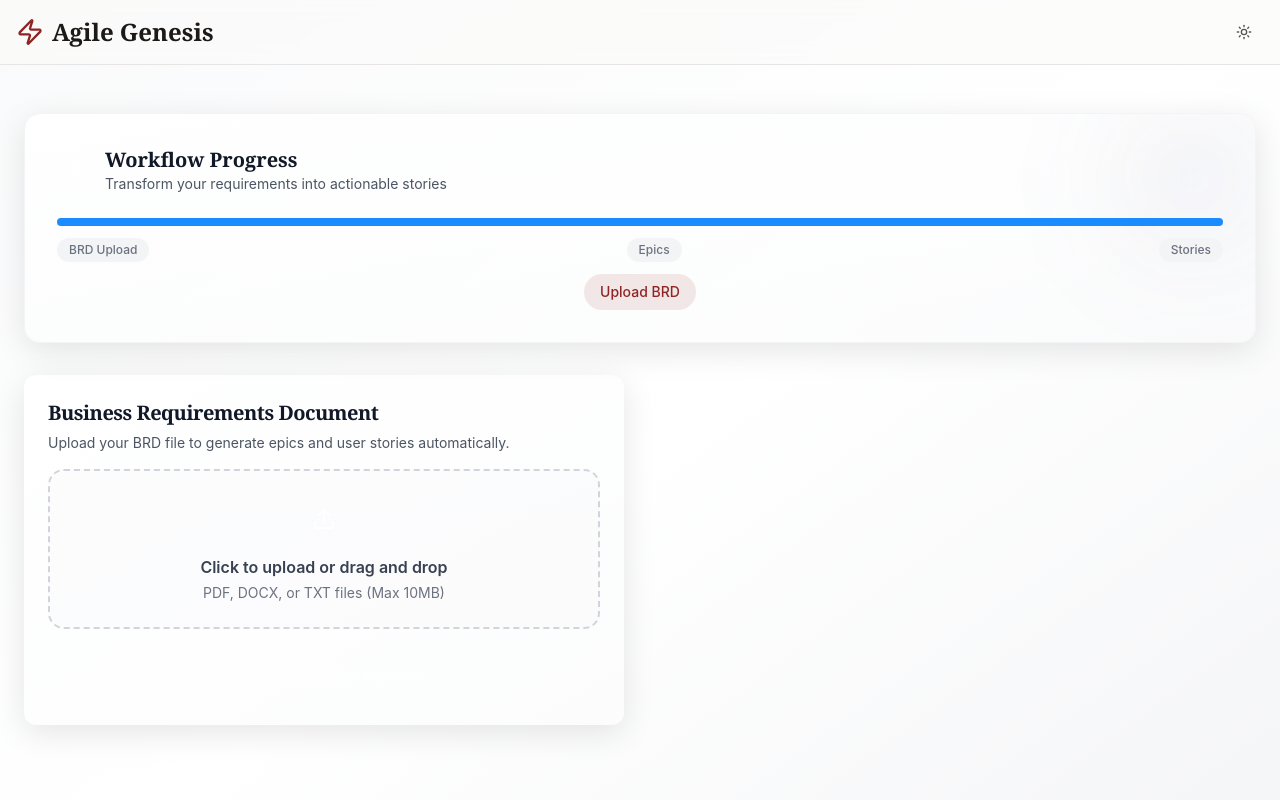
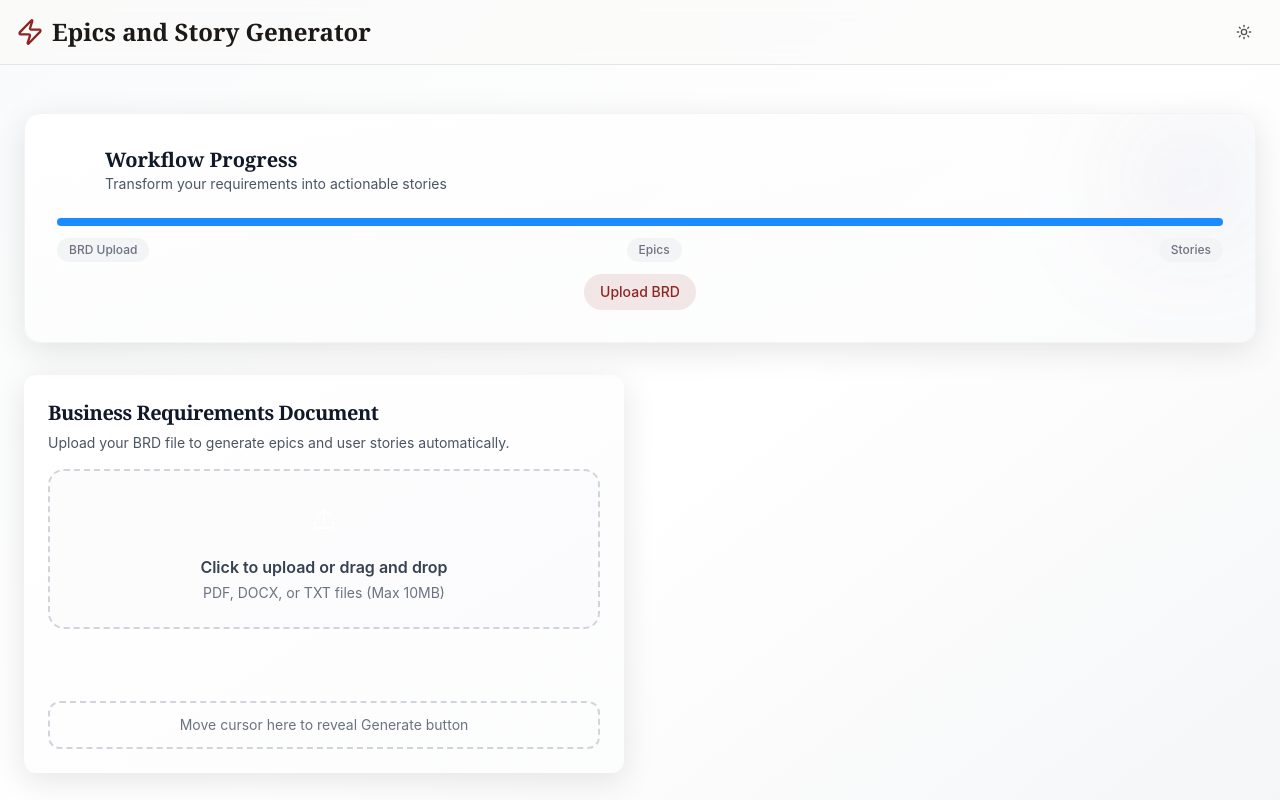
Before and after one commit to raveendran-v/agile-generator, a React (Vite) app: page / in a window 1280 px wide. Shown: the top 800 px of the page. Built offline with nearby package versions, Linux system fonts and the light colour scheme.

Commit message:
Change title and button visibility
Updated the title and implemented the functionality to show the "Generate Epics" button on cursor hover.

```diff
--- a/src/components/BRDInput.tsx
+++ b/src/components/BRDInput.tsx
@@ -22,6 +22,7 @@ const BRDInput: React.FC<BRDInputProps> = ({
   const [uploadedFile, setUploadedFile] = useState<File | null>(null);
   const [isUploading, setIsUploading] = useState(false);
   const [uploadProgress, setUploadProgress] = useState(0);
+  const [showGenerateButton, setShowGenerateButton] = useState(false);
   const fileInputRef = useRef<HTMLInputElement>(null);
   const { toast } = useToast();
 
@@ -319,7 +320,13 @@ const BRDInput: React.FC<BRDInputProps> = ({
                 )}
               </div>
 
-              {/* Modern Submit Button */}
+              {/* Modern Submit Button with Hover Effect */}
+              <div
+                className="relative"
+                onMouseEnter={() => setShowGenerateButton(true)}
+                onMouseLeave={() => setShowGenerateButton(false)}
+              >
+                <div className={`transition-all duration-300 ${showGenerateButton ? 'opacity-100 transform translate-y-0' : 'opacity-0 transform translate-y-2 pointer-events-none'}`}>
                   <Button
                     onClick={handleSubmit}
                     disabled={!content.trim() || isUploading}
@@ -328,6 +335,15 @@ const BRDInput: React.FC<BRDInputProps> = ({
                     <Sparkles className="w-4 h-4 mr-2" />
                     Generate Epics & Stories
                   </Button>
+                </div>
+
+                {/* Hover Area Indicator */}
+                {!showGenerateButton && (
+                  <div className="w-full h-12 border-2 border-dashed border-gray-300 dark:border-gray-600 rounded-xl flex items-center justify-center text-gray-500 dark:text-gray-400 text-sm">
+                    Move cursor here to reveal Generate button
+                  </div>
+                )}
+              </div>
             </CardContent>
           </Card>
         </div>
--- a/src/components/Header.tsx
+++ b/src/components/Header.tsx
@@ -17,7 +17,7 @@ const Header = () => {
         <div className="flex items-center space-x-2">
           <Zap className="h-7 w-7 text-primary" />
           <h1 className="text-2xl font-serif font-bold text-stone-900 dark:text-stone-100">
-            Agile Genesis
+            Epics and Story Generator
           </h1>
         </div>
 
```
Lines whose indentation alone changed are shown as unchanged.
